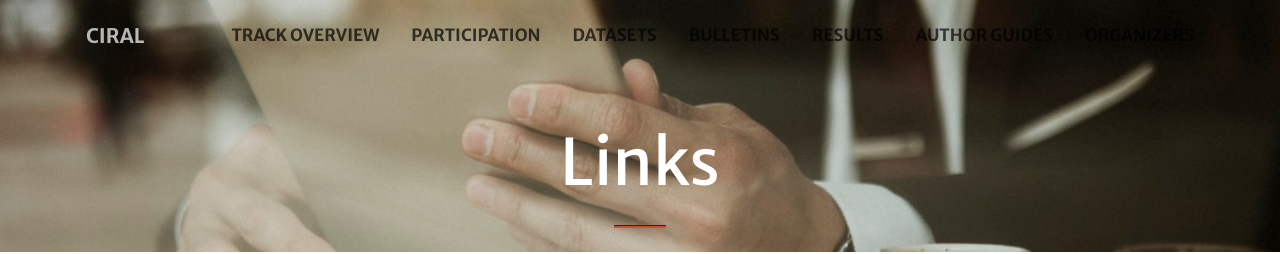
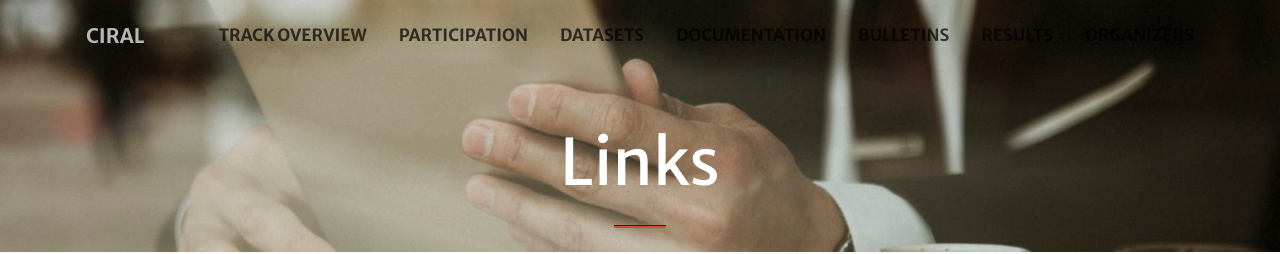
Before and after one commit to ciralproject/ciralproject.github.io, a Jekyll site: the page built from links.md, in a window 1280 px wide. Shown: the top 254 px of the page. Built offline with Jekyll 4.4.1, drawn with Linux system fonts in a browser that asks for light colours; comment, search, counter and statistics services are not loaded.

Commit message:
Update header

```diff
--- a/_data/menus.yml
+++ b/_data/menus.yml
@@ -9,12 +9,12 @@ header:
   url: /#participation
 - title: DATASETS
   url: /#datasets
+- title: DOCUMENTATION
+  url: https://github.com/ciralproject/ciral
 - title: BULLETINS
   url: /#timeline
 - title: RESULTS
   url: /#results
-- title: AUTHOR GUIDES
-  url: /#author-guides
 - title: ORGANIZERS
   url: /#organizers
 # - title: Correspondence
```
